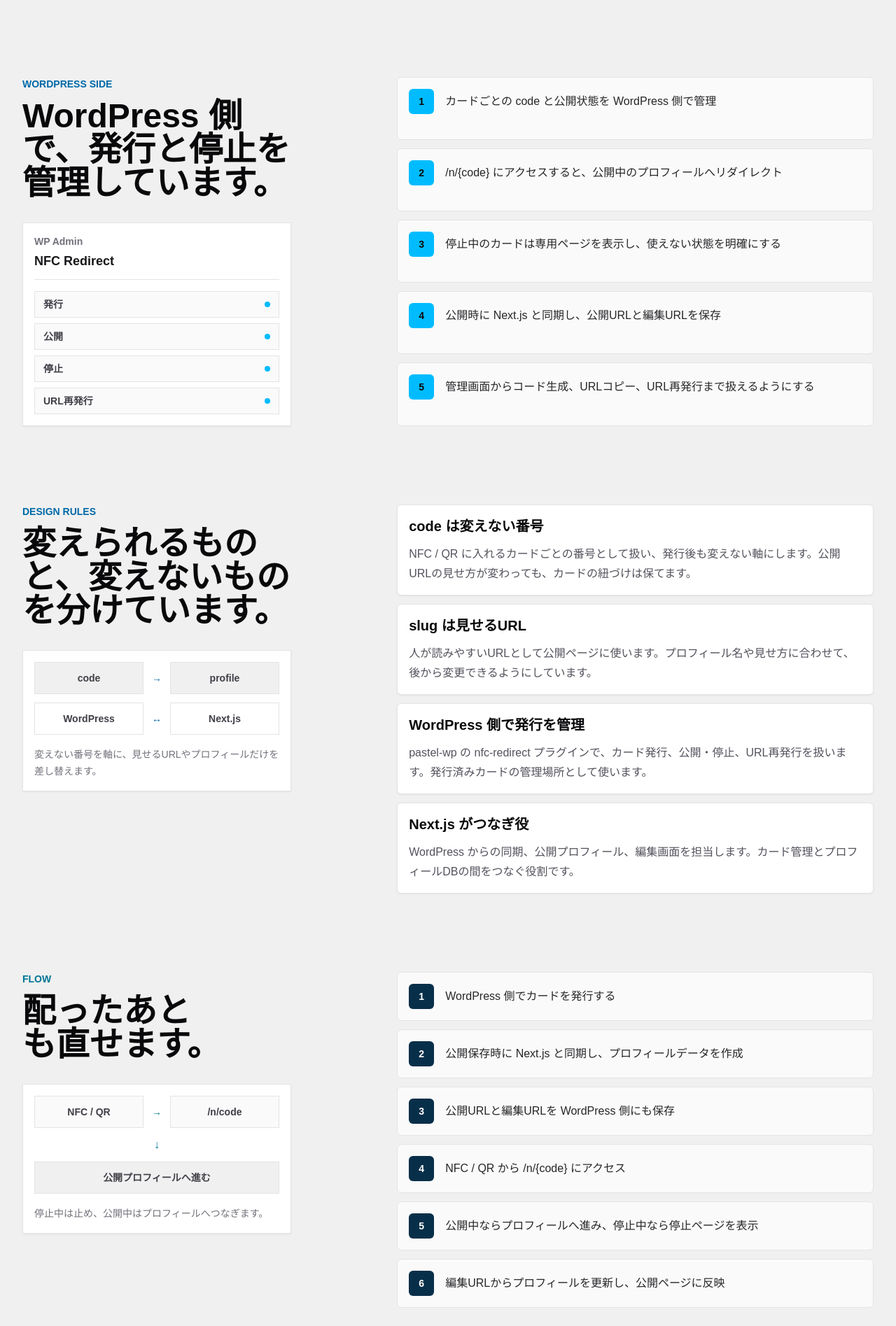
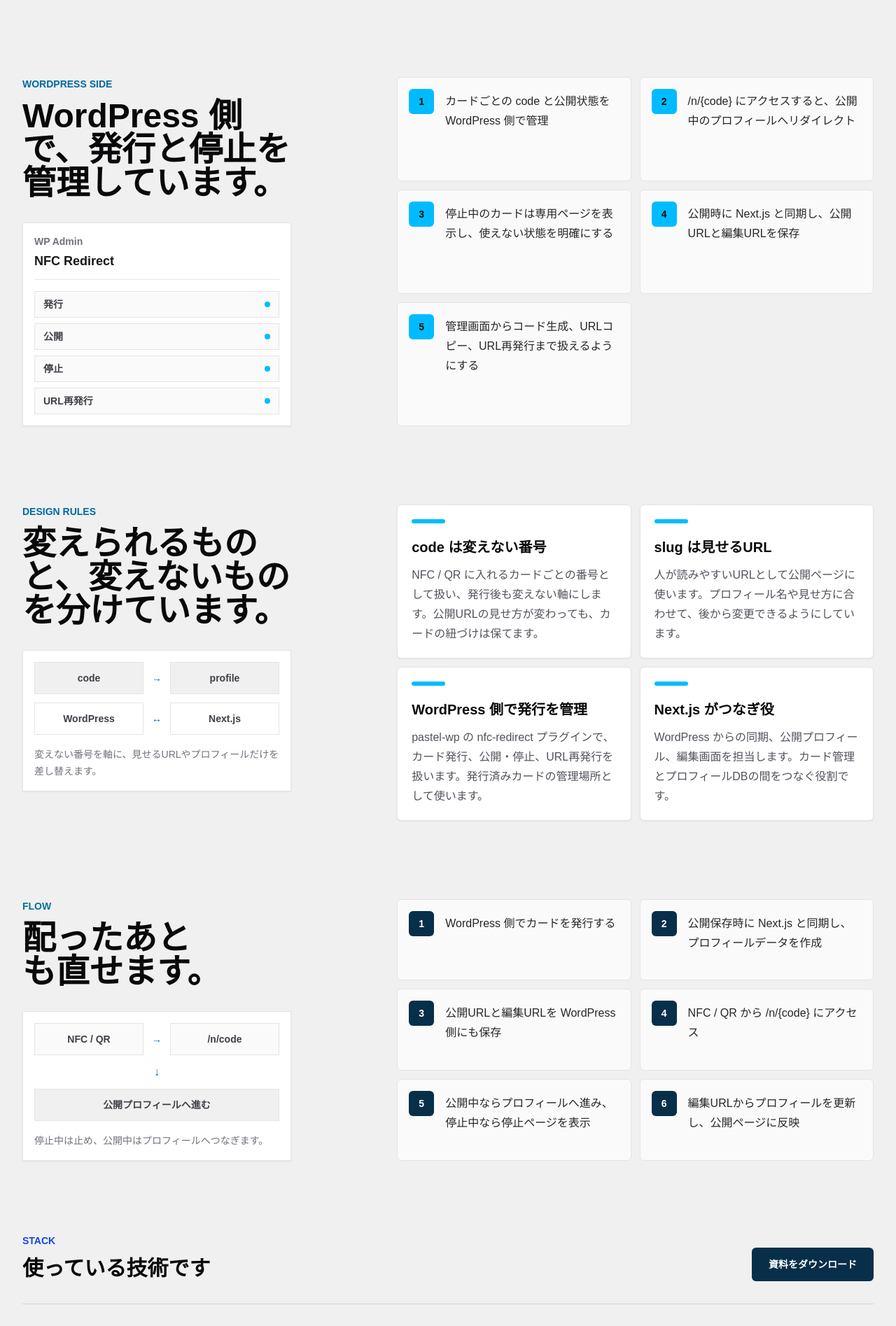
Before and after one commit to muu-ima/portfolio, a Next.js app: page /works/nfc-redirect in a window 1280 px wide. Shown: the part 1081-2976 px from the top of the page at 70% size. Built offline with nearby package versions, Linux system fonts and the light colour scheme; a web font is replaced by a local one.

Commit message:
Vary nfc detail layout

```diff
--- a/app/works/nfc-redirect/page.tsx
+++ b/app/works/nfc-redirect/page.tsx
@@ -185,7 +185,7 @@ export default function NfcRedirectPage() {
               </div>
             </div>
           </div>
-          <div className="grid gap-3">
+          <div className="grid gap-3 sm:grid-cols-2">
             {pluginFeatures.map((feature, index) => (
               <div key={feature} className="flex gap-4 rounded-md border border-zinc-200 bg-zinc-50 p-3 sm:p-4">
                 <span className="flex h-9 w-9 shrink-0 items-center justify-center rounded-md bg-sky-400 text-sm font-semibold text-zinc-950">
@@ -231,9 +231,10 @@ export default function NfcRedirectPage() {
               </p>
             </div>
           </div>
-          <div className="grid gap-3">
+          <div className="grid gap-3 sm:grid-cols-2">
             {principles.map((item) => (
-              <article key={item.title} className="rounded-md border border-zinc-200 bg-white p-4 shadow-sm shadow-zinc-950/5">
+              <article key={item.title} className="rounded-md border border-zinc-200 bg-white p-4 shadow-sm shadow-zinc-950/5 sm:p-5">
+                <div className="mb-5 h-1.5 w-12 rounded-full bg-sky-400" />
                 <h3 className="text-xl font-semibold tracking-normal">{item.title}</h3>
                 <p className="mt-3 text-base leading-7 text-zinc-600">{item.description}</p>
               </article>
@@ -270,7 +271,7 @@ export default function NfcRedirectPage() {
               </p>
             </div>
           </div>
-          <div className="grid gap-3">
+          <div className="grid gap-3 sm:grid-cols-2">
             {flows.map((flow, index) => (
               <div key={flow} className="flex gap-4 rounded-md border border-zinc-200 bg-zinc-50 p-3 sm:p-4">
                 <span className="flex h-9 w-9 shrink-0 items-center justify-center rounded-md bg-[#082f49] text-sm font-semibold text-white">
```
